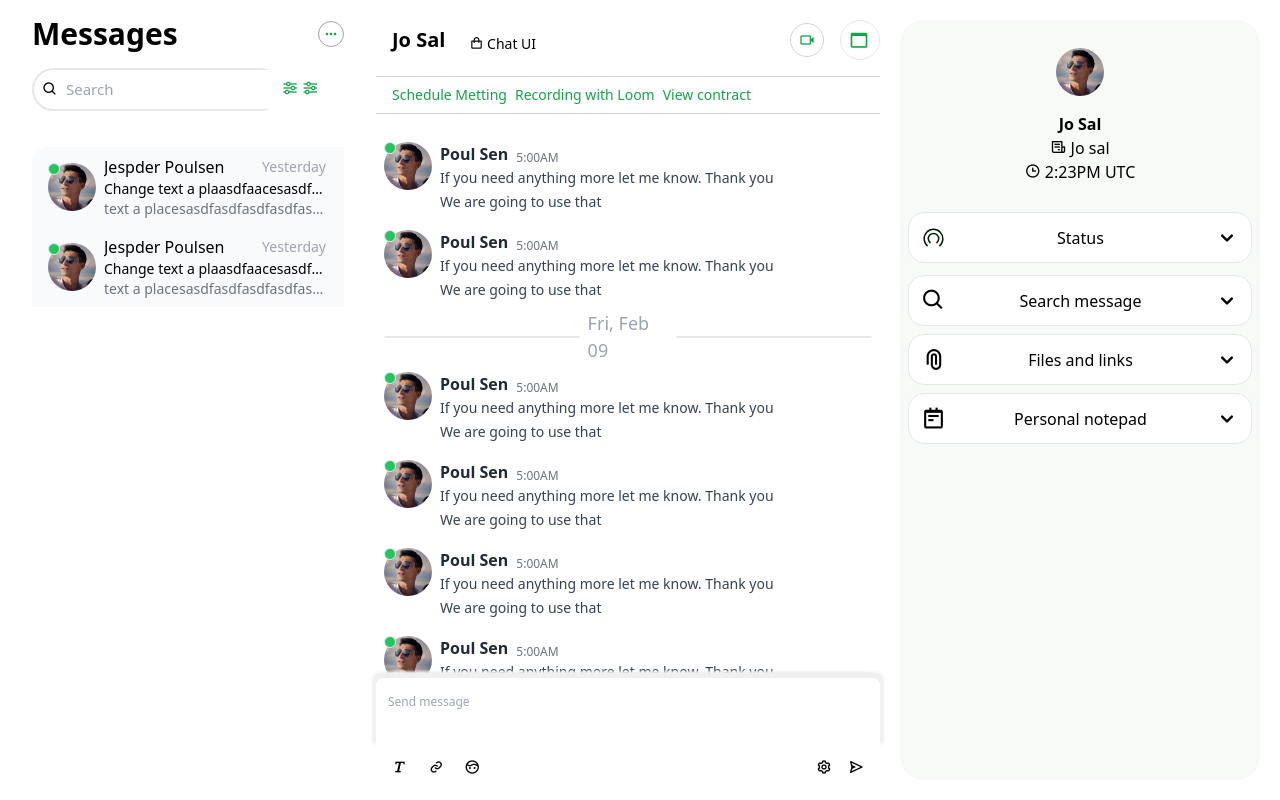
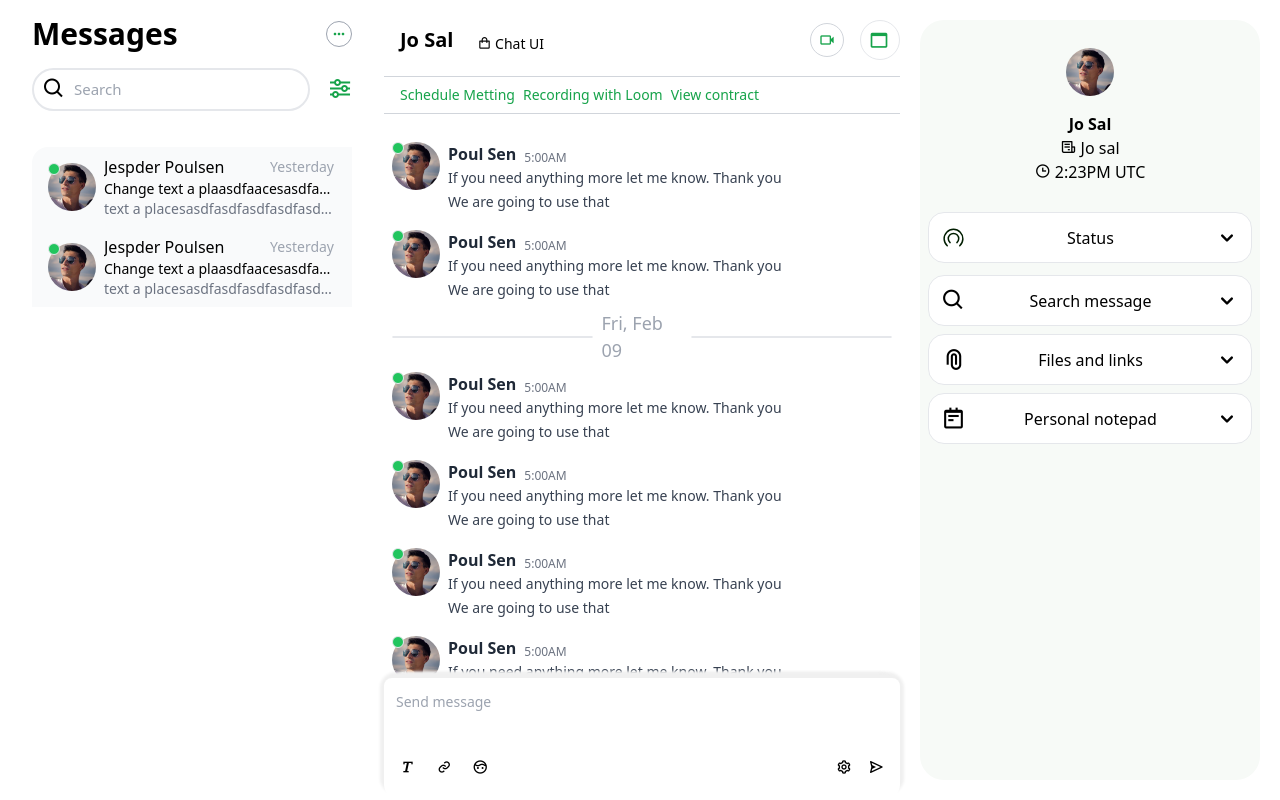
Before and after one commit to UmeshKumar0143/upwork, a website: page index.html in a window 1280 px wide. Drawn offline with nearby package versions, Linux system fonts and the light colour scheme.

Commit message:
Updated the code: index.html

```diff
--- a/index.html
+++ b/index.html
@@ -13,8 +13,20 @@
 </head>
 
 <body>
-    <main class="h-screen flex" x-data="{ isOpen: false }">
-        <div class="xl:px-0 xl:ml-8 xl:w-[312px] flex flex-col h-screen w-full m-auto p-5 pt-4">
+    <main class="h-screen flex" x-data="{
+        isOpen: window.innerWidth < 1280 ? true : false,
+        toggleWidth() {
+            this.isOpen = !this.isOpen;
+        },
+        getWidth() {
+            return window.innerWidth;
+        }
+    }" x-init="() => {
+        window.addEventListener('resize', () => {
+            isOpen = getWidth() < 1280 ? true : false;
+        });
+    }">
+        <div class="xl:px-0 xl:ml-8 xl:w-[20em] flex flex-col h-screen w-full m-auto p-5 pt-4 ">
             <div class="">
                 <div class=" flex justify-between items-center">
                     <h2 class="text-3xl font-semibold">Messages</h2>
@@ -48,10 +60,10 @@
                     </div>
                 </div>
 
-                <div x-data="{ inputFocused: false, inputValue: '' }" class="mt-4 flex justify-start items-center">
-                    <div class="border-[2px] flex items-center rounded-full max-w-[250px]"
+                <div x-data="{ inputFocused: false, inputValue: '' }" class="mt-4 flex justify-between items-center">
+                    <div class="border-[2px] flex items-center rounded-full max-[1280px]: w-[87%]"
                         :class="{'border-gray-600': inputFocused}">
-                        <i class="pl-2 bx bx-search"></i>
+                        <i class="pl-2 bx bx-search text-2xl"></i>
                         <input class="p-2 rounded-full text-[15px] outline-none w-60" @focus="inputFocused = true"
                             @blur="inputFocused = false" placeholder="Search" x-model="inputValue" />
                         <i class="bx bx-x-circle cursor-pointer pr-3" @click="inputValue = ''"
@@ -59,19 +71,15 @@
                     </div>
                     <div x-data="{ open: false }" @click.away="open = false" class="relative">
                         <button @click="open = !open">
-                            <i class="bx bx-slider-alt text-green-600"></i>
+                            <i class="bx bx-slider-alt text-green-600 text-2xl"></i>
                         </button>
-<!-- jlhjlhuklhjkl -->
-<button @click="open = !open">
-    <i class="bx bx-slider-alt text-green-600"></i>
-</button>
                         <div x-show="open" x-transition:enter="transition ease-out duration-200"
                             x-transition:enter-start="transform opacity-0 scale-95"
                             x-transition:enter-end="transform opacity-100 scale-100"
                             x-transition:leave="transition ease-in duration-75"
                             x-transition:leave-start="transform opacity-100 scale-100"
                             x-transition:leave-end="transform opacity-0 scale-95"
-                            class="absolute z-10 left-1/2 transform -translate-x-1/2 mt-2 w-52 h-64 overflow-y-scroll bg-white shadow-xl rounded divide-y divide-gray-100"
+                            class="absolute z-10 left-1/2 mx-[-5em] transform -translate-x-1/2 mt-2 w-52 h-64 overflow-y-scroll bg-white shadow-xl rounded divide-y divide-gray-100"
                             @click="open = false">
                             <ul class="py-1 text-gray-700">
                                 <li class="block text-[16px] px-4 py-2 text-gray-400">Filter conversation by</li>
@@ -116,8 +124,7 @@
                             </div>
                             <div class="w-[calc(100%-58px)] ml-2">
                                 <div class="flex flex-[0] items-center justify-between">
-                                    <div
-                                        class="flex items-center justify-between w-full overflow-hidden whitespace-nowrap text-ellipsis ">
+                                    <div class="flex items-center justify-between w-full overflow-hidden whitespace-nowrap text-ellipsis ">
                                         <i class="bx " :class="{ 'bxs-star text-gray-600': favourites['div1'] }"></i>
                                         <p :class="{ 'text-white': activeDiv === 'div1' }"
                                             class="w-full overflow-hidden whitespace-nowrap text-ellipsis">
@@ -187,8 +194,7 @@
                             </div>
                             <div class="w-[calc(100%-58px)] ml-2">
                                 <div class="flex flex-[0] items-center justify-between">
-                                    <div
-                                        class="flex items-center justify-between w-full overflow-hidden whitespace-nowrap text-ellipsis ">
+                                    <div class="flex items-center justify-between w-full overflow-hidden whitespace-nowrap text-ellipsis ">
                                         <i class="bx " :class="{ 'bxs-star text-gray-600': favourites['div2'] }"></i>
                                         <p :class="{ 'text-white': activeDiv === 'div2' }"
                                             class="w-full overflow-hidden whitespace-nowrap text-ellipsis">
@@ -749,7 +755,7 @@
                         </li>
                     </ul>
                 </div>
-                <div class="relative pb-5">
+                <div class="relative pb-5 shadow-[-4px_-6px_3px_rgb(240,240,240),4px_-6px_3px_rgb(240,240,240)] rounded-2xl">
                     <div class="container mx-auto p-4 bottom-[100%] absolute">
                         <div class="flex flex-col items-center justify-center">
                             <div id="preview" class="bg-gray-300 rounded-lg">
@@ -757,7 +763,7 @@
                         </div>
                     </div>
                     <textarea placeholder="Send message"
-                        class="resize-none w-full p-3 leading-6 outline-none text-xs rounded-t-lg shadow-[-4px_-6px_3px_rgb(240,240,240),4px_-6px_3px_rgb(240,240,240)]"
+                        class="resize-none w-full p-3 leading-6 outline-none text-sm rounded-t-lg "
                         cols="4"></textarea>
                     <div class="flex items-center justify-between">
                         <div class="">
@@ -807,14 +813,12 @@
                                 <button @click="open = !open" class="mx-4">
                                     <i class="bx bx-send"></i>
                                 </button>
-
                             </div>
                         </div>
                     </div>
                 </div>
             </div>
-            <div class="h-screen transition-all duration-500 max-w-[400px]"
-                :class="isOpen ? 'w-0 overflow-hidden' : 'w-[100%]'">
+            <div class="h-screen transition-all duration-500 max-w-[380px]"  :class="isOpen ? 'w-0 overflow-hidden' : 'w-full'">
                 <div class="p-5 h-full">
                     <div class="p-2 flex flex-col justify-between bg-[#f7faf7] h-full rounded-3xl">
                         <div class="flex flex-col justify-center items-center">
@@ -1039,7 +1043,7 @@
                                                 <div x-show="activeTab === 'tab1'" class="text-left">
                                                     <ul class="mt-5 w-full pb-3">
                                                         <li
-                                                            class="group p-3 rounded-xl hover:bg-gray-200 border-2 border-gray-200 mb-3  max-w-[270px]">
+                                                            class="group p-3 rounded-xl hover:bg-gray-200 border-2 border-gray-200 mb-3  max-w-[270px] m-auto">
                                                             <div class="ml-2">
                                                                 <div class="flex justify-between items-center w-full">
                                                                     <img src="./assets/file_img.png" alt=""
@@ -1066,7 +1070,7 @@
                                                             </div>
                                                         </li>
                                                         <li
-                                                            class="group p-3 rounded-xl hover:bg-gray-200 border-2 border-gray-200 mb-3  max-w-[270px]">
+                                                            class="group p-3 rounded-xl hover:bg-gray-200 border-2 border-gray-200 mb-3  max-w-[270px] m-auto">
                                                             <div class="ml-2">
                                                                 <div class="flex justify-between items-center">
                                                                     <i class="bx bx-link-alt rotate-45 text-[25px]"></i>
@@ -1087,7 +1091,7 @@
                                                             </div>
                                                         </li>
                                                         <li
-                                                            class="group p-3 rounded-xl hover:bg-gray-200 border-2 border-gray-200 mb-3  max-w-[270px]">
+                                                            class="group p-3 rounded-xl hover:bg-gray-200 border-2 border-gray-200 mb-3  max-w-[270px] m-auto">
                                                             <div class="ml-2">
                                                                 <div class="flex justify-between items-center">
                                                                     <i class="bx bx-link-alt rotate-45 text-[25px]"></i>
@@ -1108,7 +1112,7 @@
                                                             </div>
                                                         </li>
                                                         <li
-                                                            class="group p-3 rounded-xl hover:bg-gray-200 border-2 border-gray-200 mb-3  max-w-[270px]">
+                                                            class="group p-3 rounded-xl hover:bg-gray-200 border-2 border-gray-200 mb-3  max-w-[270px] m-auto">
                                                             <div class="ml-2">
                                                                 <div class="flex justify-between items-center">
                                                                     <i class="bx bx-link-alt rotate-45 text-[25px]"></i>
@@ -1133,7 +1137,7 @@
                                                 <div x-show="activeTab === 'tab2'" class="text-left">
                                                     <ul class="mt-5 w-full pb-3">
                                                         <li
-                                                            class="group p-3 rounded-xl hover:bg-gray-200 border-2 border-gray-200 mb-3  max-w-[270px]">
+                                                            class="group p-3 rounded-xl hover:bg-gray-200 border-2 border-gray-200 mb-3  max-w-[270px] m-auto">
                                                             <div class="ml-2">
                                                                 <div class="flex justify-between items-center w-full">
                                                                     <img src="./assets/file_img.png" alt=""
@@ -1164,7 +1168,7 @@
                                                 <div x-show="activeTab === 'tab3'" class="text-left">
                                                     <ul class="mt-5 w-full pb-3">
                                                         <li
-                                                            class="group p-3 rounded-xl hover:bg-gray-200 border-2 border-gray-200 mb-3  max-w-[270px]">
+                                                            class="group p-3 rounded-xl hover:bg-gray-200 border-2 border-gray-200 mb-3  max-w-[270px] m-auto">
                                                             <div class="ml-2">
                                                                 <div class="flex justify-between items-center">
                                                                     <i class="bx bx-link-alt rotate-45 text-[25px]"></i>
@@ -1185,7 +1189,7 @@
                                                             </div>
                                                         </li>
                                                         <li
-                                                            class="group p-3 rounded-xl hover:bg-gray-200 border-2 border-gray-200 mb-3  max-w-[270px]">
+                                                            class="group p-3 rounded-xl hover:bg-gray-200 border-2 border-gray-200 mb-3  max-w-[270px] m-auto">
                                                             <div class="ml-2">
                                                                 <div class="flex justify-between items-center">
                                                                     <i class="bx bx-link-alt rotate-45 text-[25px]"></i>
@@ -1206,7 +1210,7 @@
                                                             </div>
                                                         </li>
                                                         <li
-                                                            class="group p-3 rounded-xl hover:bg-gray-200 border-2 border-gray-200 mb-3  max-w-[270px]">
+                                                            class="group p-3 rounded-xl hover:bg-gray-200 border-2 border-gray-200 mb-3  max-w-[270px] m-auto">
                                                             <div class="ml-2">
                                                                 <div class="flex justify-between items-center">
                                                                     <i class="bx bx-link-alt rotate-45 text-[25px]"></i>
```
